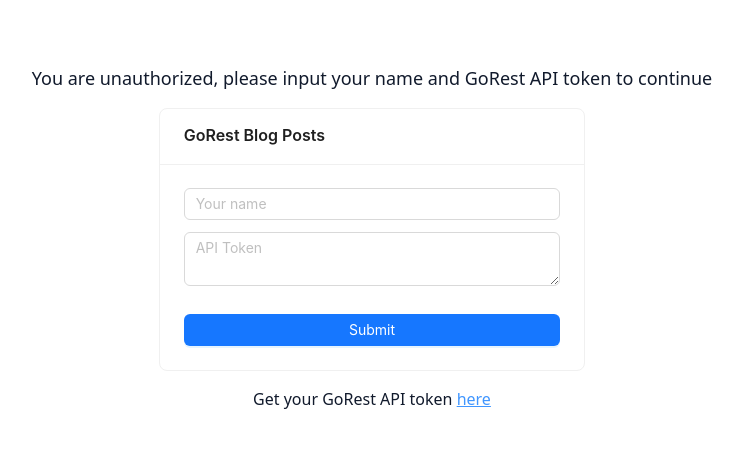
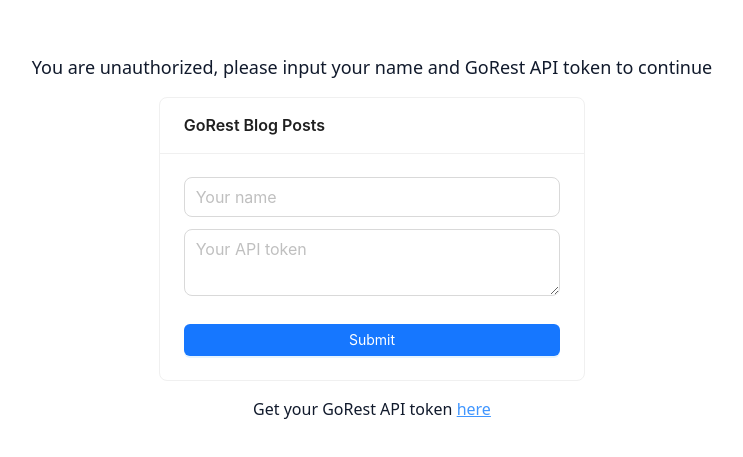
Before and after one commit to up2dul/gorest-blog, a Next.js app: page /create in a window 1280 px wide. Shown: the part 163-620 px from the top of the page, without its empty margins (268-1011 px from the left). Built offline with nearby package versions, Linux system fonts and the light colour scheme; what next would draw is missing.

Commit message:
refactor(comps/layout): adjust UI and simplified some codes

```diff
--- a/src/components/layout/unauthorized.tsx
+++ b/src/components/layout/unauthorized.tsx
@@ -27,28 +27,19 @@
       const token = formData.get("token") as string;
       const isValid = await validateToken(token);
 
-      if (!isValid) {
-        return message.open({
-          type: "error",
-          content: "Invalid API token. Please check and try again!",
+      if (isValid) {
+        setUserAuth({
+          name,
+          token,
         });
+        return message.success("API token validated. You are now authorized!");
       }
 
-      setUserAuth({
-        name,
-        token,
-      });
-      message.open({
-        type: "success",
-        content: "API token validated. You are now authorized!",
-      });
+      message.error("Invalid API token. Please check and try again!");
     } catch (error) {
       if (error instanceof Error) {
         console.error("Error submitting form:", error);
-        message.open({
-          type: "error",
-          content: `There is an error: ${error.message}`,
-        });
+        message.error(`There is an error: ${error.message}`);
       }
     } finally {
       setIsLoading(false);
@@ -66,8 +57,13 @@
         className="w-5/6 sm:w-4/6 md:w-3/6 lg:w-2/6"
       >
         <form onSubmit={handleSubmit} className="flex flex-col gap-3">
-          <Input name="name" placeholder="Your name" required />
-          <Input.TextArea name="token" placeholder="API Token" required />
+          <Input size="large" name="name" placeholder="Your name" required />
+          <Input.TextArea
+            size="large"
+            name="token"
+            placeholder="Your API token"
+            required
+          />
           <Button
             htmlType="submit"
             type="primary"
@@ -82,7 +78,7 @@
         Get your GoRest API token{" "}
         <a
           href="https://gorest.co.in/my-account/access-tokens"
-          className="text-blue-5 underline"
+          className="text-blue-5 transition-colors underline hover:text-blue-4 hover:no-underline"
           target="_blank"
           rel="noreferrer noopener"
         >
```
